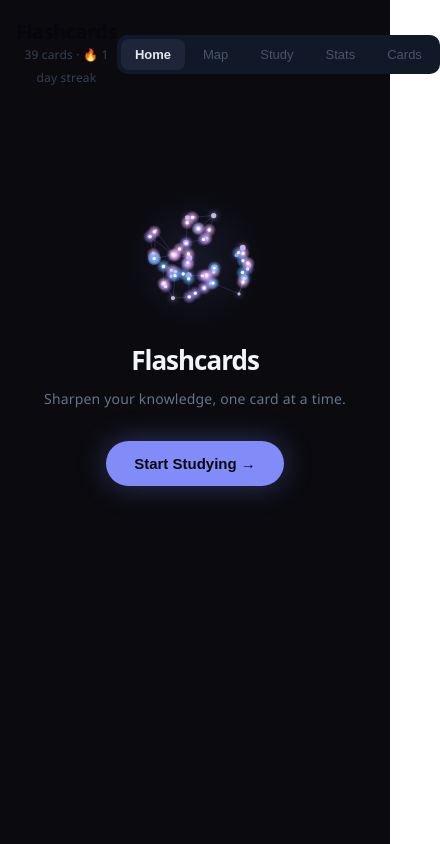
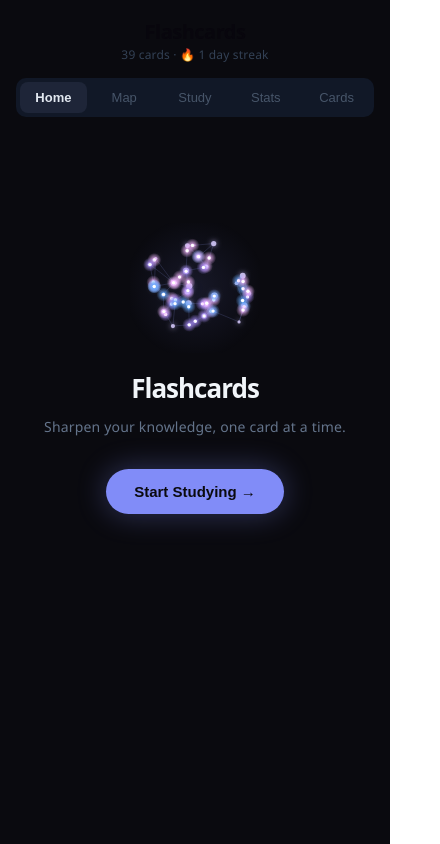
Before and after one commit to dominicarlequin-design/flashcards-v2, a React (Vite) app: page / in a window 390 px wide. Shown: the whole page, 440 px wide, since content can reach past the window. Built offline with nearby package versions, Linux system fonts and the light colour scheme.

Commit message:
Fix mobile header overflow: stack title above nav

```diff
--- a/src/App.jsx
+++ b/src/App.jsx
@@ -261,6 +261,7 @@ export default function App() {
       fontWeight: view === v ? '600' : '400',
       textAlign: isDesktop ? 'left' : 'center',
       width: isDesktop ? '100%' : 'auto',
+      flex: isDesktop ? 'none' : '1',
     }}>{label}</button>
   );
 
@@ -394,13 +395,18 @@ export default function App() {
       <div style={{ maxWidth: isDesktop ? `${containerMaxW}px` : '520px', margin:'0 auto' }}>
 
         {/* Header */}
-        <div style={{ display:'flex', alignItems:'center', justifyContent:'space-between', marginBottom: isLarge ? '40px' : isDesktop ? '32px' : '20px' }}>
+        <div style={{
+          display:'flex', flexDirection: isDesktop ? 'row' : 'column',
+          alignItems: isDesktop ? 'center' : 'stretch', justifyContent:'space-between',
+          gap: isDesktop ? '0' : '12px',
+          marginBottom: isLarge ? '40px' : isDesktop ? '32px' : '20px',
+        }}>
           <div>
             <h1 style={{ fontSize: isXLarge ? '38px' : isLarge ? '32px' : isDesktop ? '26px' : '20px', fontWeight:'700', margin:0, letterSpacing:'-0.5px' }}>Flashcards</h1>
             <p style={{ color:'#334155', fontSize: isXLarge ? '15px' : isLarge ? '14px' : isDesktop ? '13px' : '12px', margin:0 }}>{cards.length} cards · 🔥 {streak.count} day streak</p>
           </div>
           {!isDesktop && (
-            <div style={{ display:'flex', gap:'4px', background:'#111827', borderRadius:'10px', padding:'4px' }}>
+            <div style={{ display:'flex', gap:'4px', background:'#111827', borderRadius:'10px', padding:'4px', width:'100%', boxSizing:'border-box' }}>
               {navBtn('Home', VIEWS.HOME)}
               {navBtn('Map', VIEWS.MAP)}
               {navBtn('Study', VIEWS.STUDY)}
```
